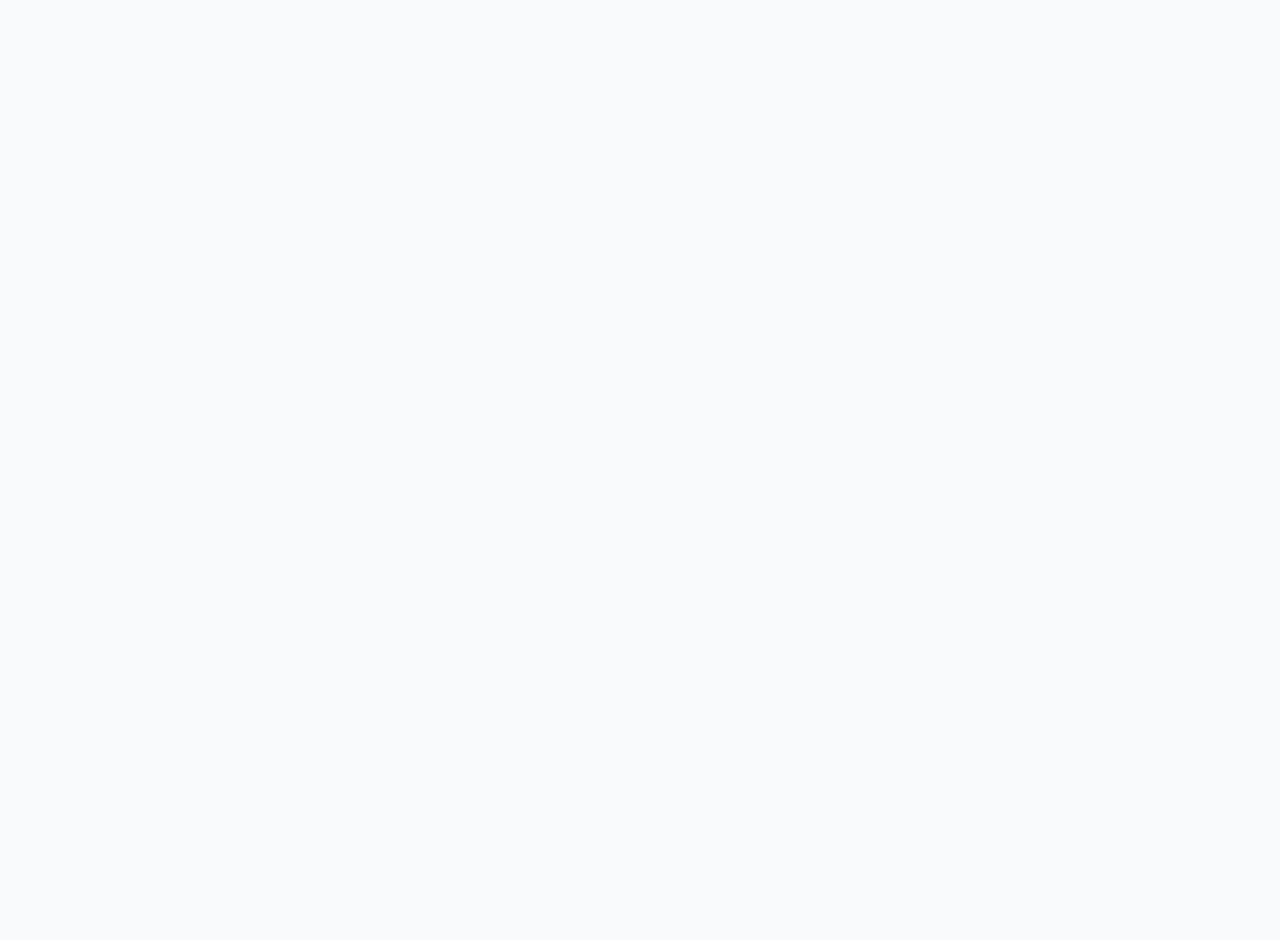
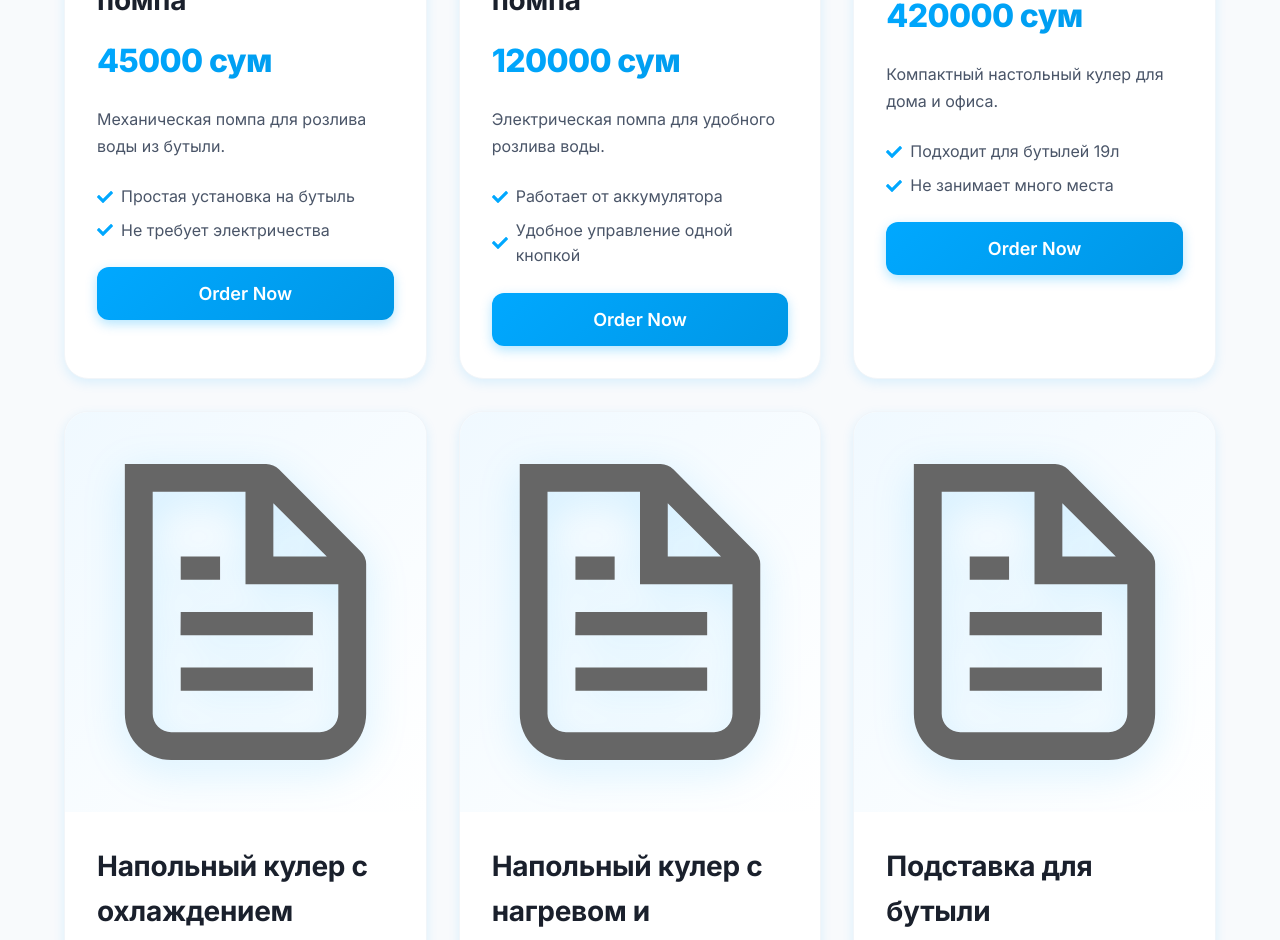
Before and after one commit to RamizMatlabov/My-Project, a Next.js app: page /products in a window 1280 px wide. Shown: the part 1860-2800 px from the top of the page. Before the commit the page ends 1848 px from the top, so only its background shows below. Built offline with nearby package versions, Linux system fonts and the light colour scheme; no server answers.

Commit message:
feat(products): add new water-related products to catalog
Add mechanical/electric pumps, coolers, bottle stands and cup holders to product listing. Includes corresponding product images and descriptions.

```diff
--- a/src/app/products/page.jsx
+++ b/src/app/products/page.jsx
@@ -43,6 +43,69 @@ const products = [
     image: '/19L_water.png',
     description: 'Большой объём 19 литров — удобно для кулеров и офиса.',
     features: ['Чистая питьевая вода', 'Идеально для кулера', 'Подходит для офиса и дома']
+  },
+  {
+    id: 4,
+    name: 'Механическая помпа',
+    price: 45000,
+    currency: 'UZS',
+    image: '/3.png',
+    description: 'Механическая помпа для розлива воды из бутыли.',
+    features: ['Простая установка на бутыль', 'Не требует электричества']
+  },
+  {
+    id: 5,
+    name: 'Электрическая помпа',
+    price: 120000,
+    currency: 'UZS',
+    image: '/4.png',
+    description: 'Электрическая помпа для удобного розлива воды.',
+    features: ['Работает от аккумулятора', 'Удобное управление одной кнопкой']
+  },
+  {
+    id: 6,
+    name: 'Настольный кулер',
+    price: 420000,
+    currency: 'UZS',
+    image: '/file.svg',
+    description: 'Компактный настольный кулер для дома и офиса.',
+    features: ['Подходит для бутылей 19л', 'Не занимает много места']
+  },
+  {
+    id: 7,
+    name: 'Напольный кулер с охлаждением',
+    price: 700000,
+    currency: 'UZS',
+    image: '/file.svg',
+    description: 'Напольный кулер с функцией охлаждения воды.',
+    features: ['Охлаждённая вода в любой момент', 'Идеален для офиса']
+  },
+  {
+    id: 8,
+    name: 'Напольный кулер с нагревом и охлаждением',
+    price: 920000,
+    currency: 'UZS',
+    image: '/file.svg',
+    description: 'Напольный кулер с горячей и охлаждённой водой.',
+    features: ['Горячая и холодная вода', 'Удобен для дома и офиса']
+  },
+  {
+    id: 9,
+    name: 'Подставка для бутыли',
+    price: 30000,
+    currency: 'UZS',
+    image: '/file.svg',
+    description: 'Подставка для удобного размещения бутыли с водой.',
+    features: ['Компактный и устойчивый дизайн', 'Подходит для различных бутылей']
+  },
+  {
+    id: 10,
+    name: 'Держатель стаканов',
+    price: 7000,
+    currency: 'UZS',
+    image: '/file.svg',
+    description: 'Держатель для одноразовых стаканов рядом с кулером.',
+    features: ['Удобное хранение стаканов', 'Лёгкий монтаж на кулер']
   }
 ]
 
```
Also changed, not shown: public/3.png (added), public/4.png (added).
